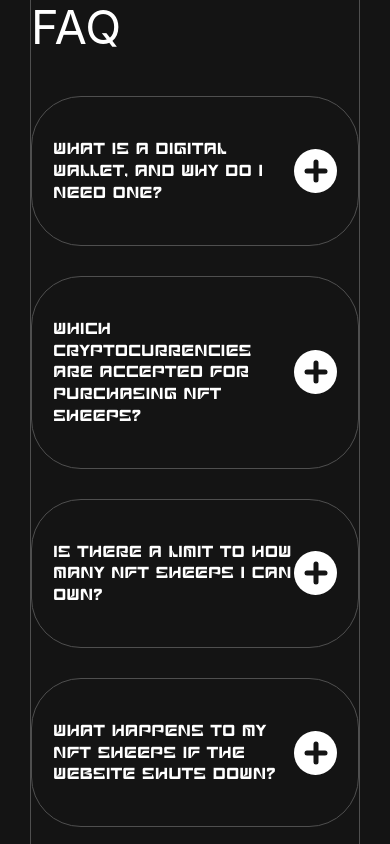
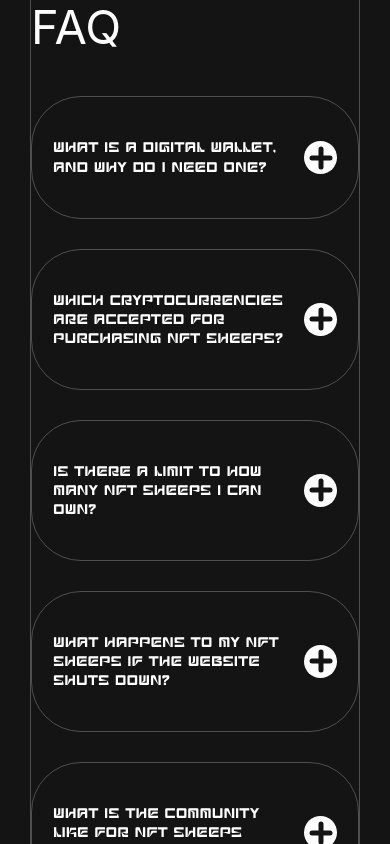
Before and after one commit to bambuuk/chic-sheep, a Next.js app: page / in a window 390 px wide. Shown: the part 8160-9004 px from the top of the page. Built offline with nearby package versions, Linux system fonts and the light colour scheme.

Commit message:
upd layout in Accordion Item in YorFAQ component

```diff
--- a/src/components/YourFAQ/AccordionItem.tsx
+++ b/src/components/YourFAQ/AccordionItem.tsx
@@ -51,7 +51,9 @@ const Title = styled("h3")(({ theme }) => ({
   },
   [theme.breakpoints.down(768)]: {
     fontSize: "16px",
-    lineHeight: "136%",
+  },
+  [theme.breakpoints.down(400)]: {
+    fontSize: "14px",
   },
 }));
 
@@ -78,6 +80,10 @@ const Trigger = styled(Box)(({ theme }) => ({
   [theme.breakpoints.down(768)]: {
     width: "44px",
     height: "44px",
+  },
+  [theme.breakpoints.down(400)]: {
+    width: "33px",
+    height: "33px",
   },
 }));
 
```
